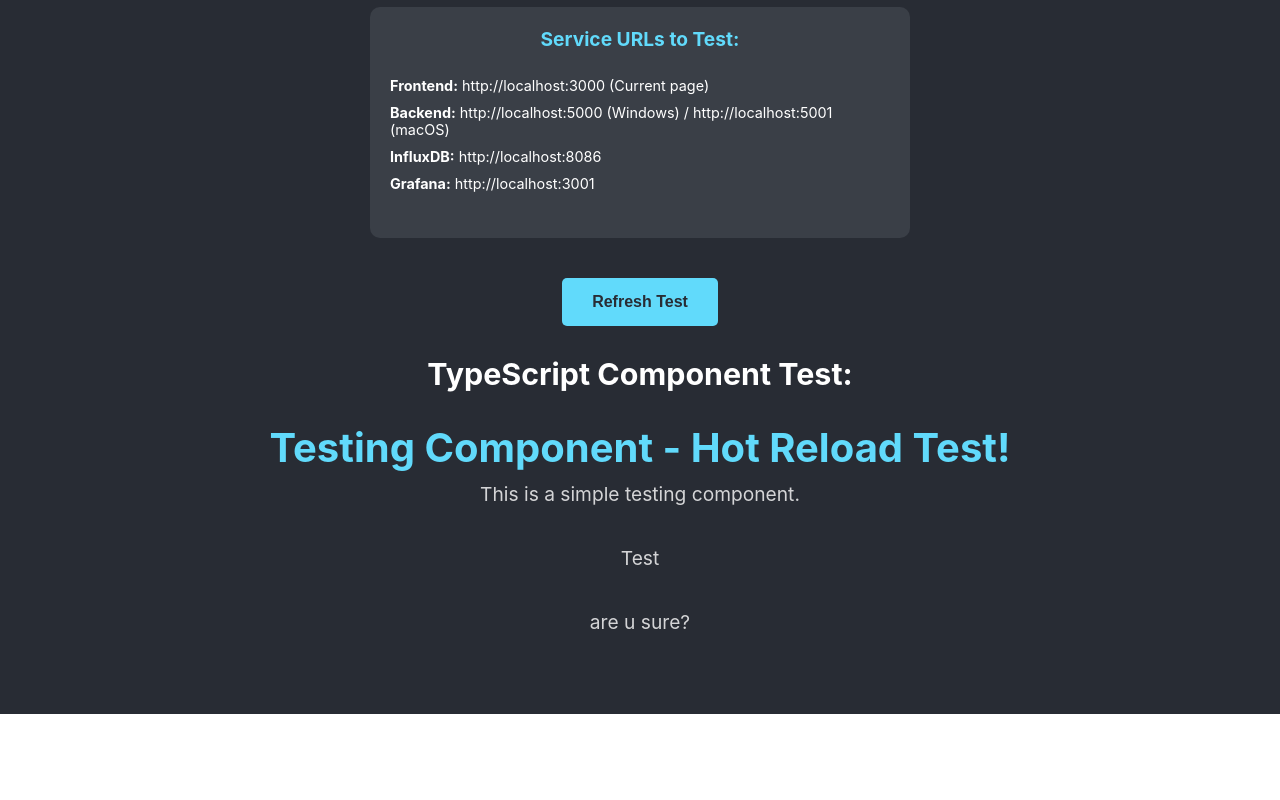
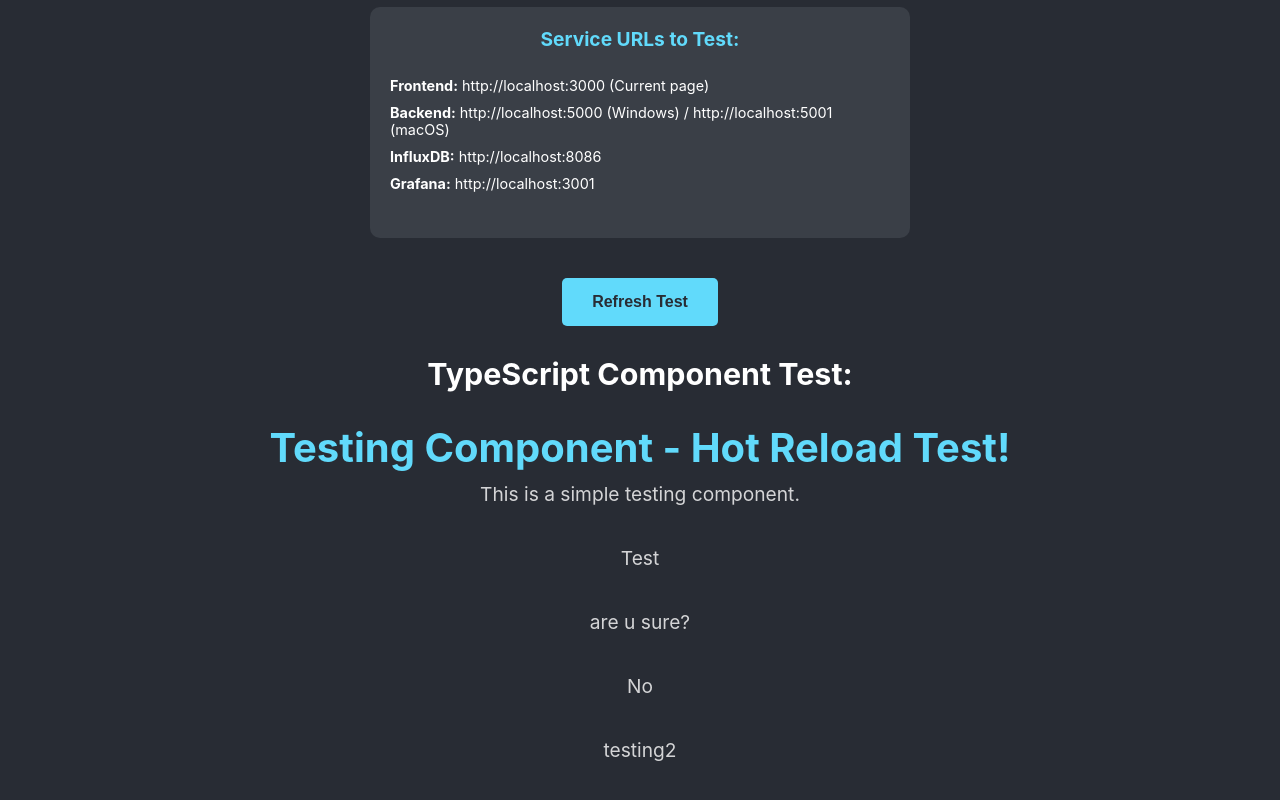
Before and after one commit to st998814/sep-prototype, a React (Create React App) app in the folder frontend/: page / in a window 1280 px wide. Shown: the part 487-1287 px from the top of the page. Before the commit the page ends 1201 px from the top, so only its background shows below. Built offline with nearby package versions, Linux system fonts and the light colour scheme; no server answers; the HTML template or start-up script is replaced by a standard one.

Commit message:
final commit of this prototype project

```diff
--- a/frontend/src/component/testing.tsx
+++ b/frontend/src/component/testing.tsx
@@ -7,6 +7,8 @@ const TestingComponent= () => {
       <p>This is a simple testing component.</p>
       <p>Test</p>
       <p>are u sure?</p>
+      <p>No</p>
+      <p>testing2</p>
 
     </div>
   );
```
